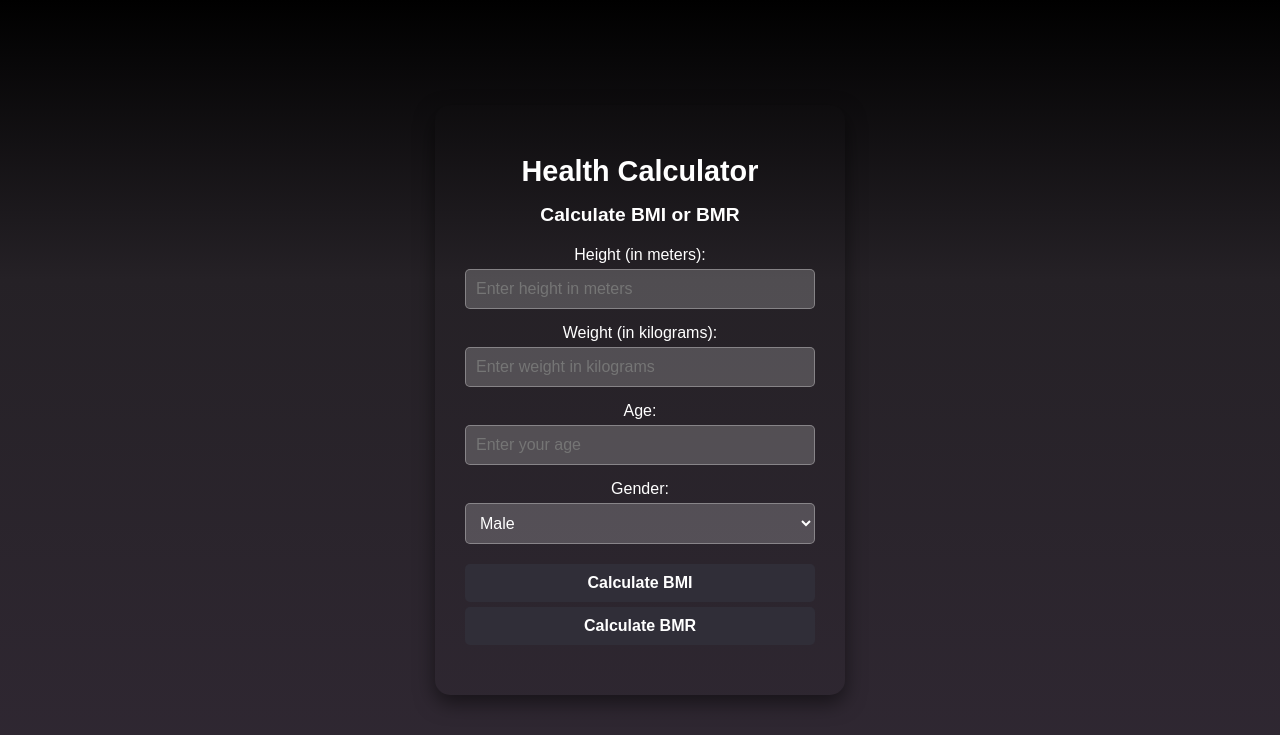
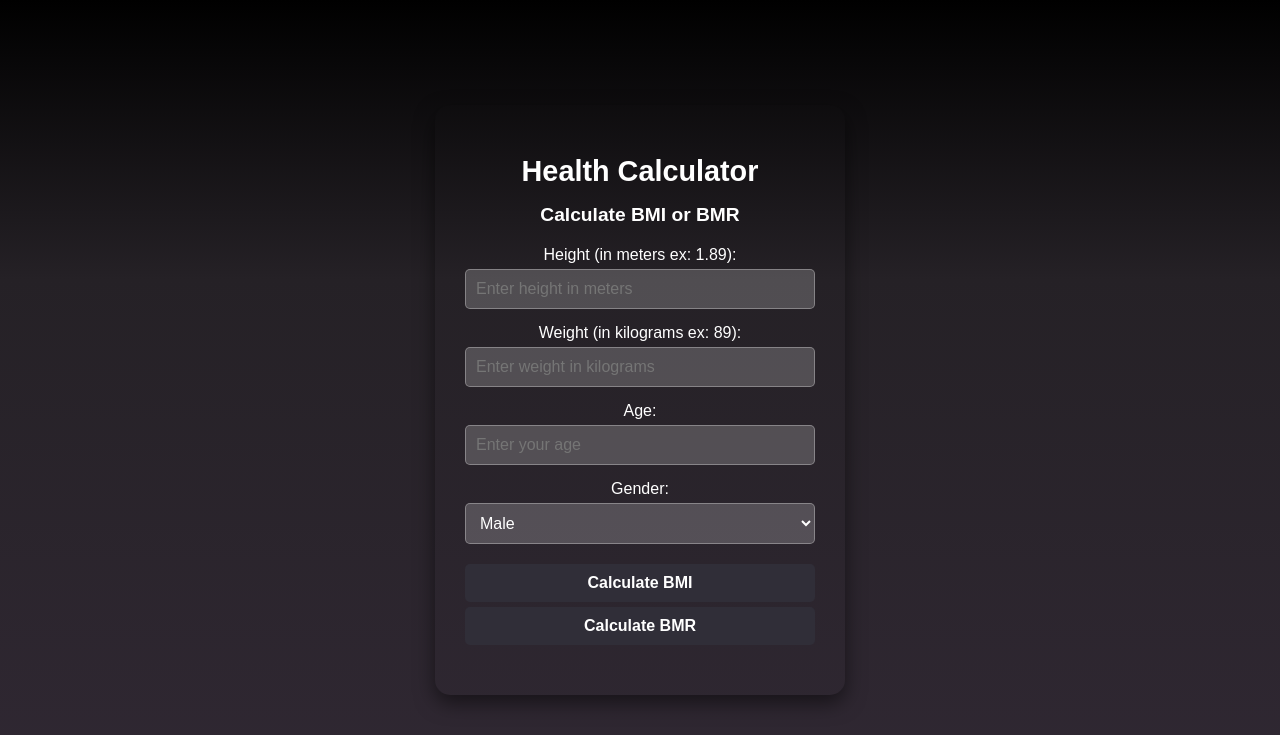
Before and after one commit to sseey/HTML-HC, a Flask app: page / in a window 1280 px wide. Shown: the top 735 px of the page. Run offline with Flask 3, Linux system fonts and the light colour scheme.

```diff
--- a/templates/index.html
+++ b/templates/index.html
@@ -16,11 +16,11 @@
 
         <form id="health-form">
             <div>
-                <label for="height">Height (in meters):</label>
+                <label for="height">Height (in meters ex: 1.89):</label>
                 <input type="number" step="0.01" id="height" placeholder="Enter height in meters" required>
             </div>
             <div>
-                <label for="weight">Weight (in kilograms):</label>
+                <label for="weight">Weight (in kilograms ex: 89):</label>
                 <input type="number" step="0.1" id="weight" placeholder="Enter weight in kilograms" required>
             </div>
             <div>
```
